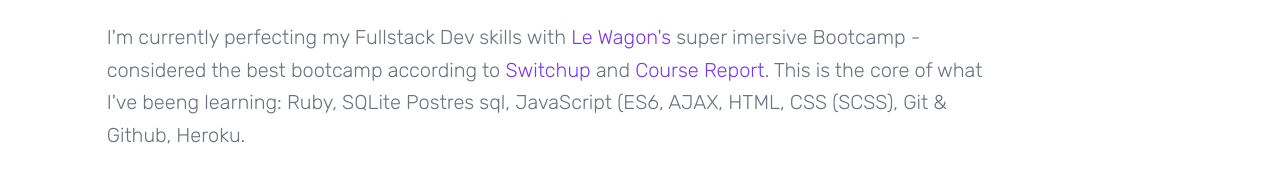
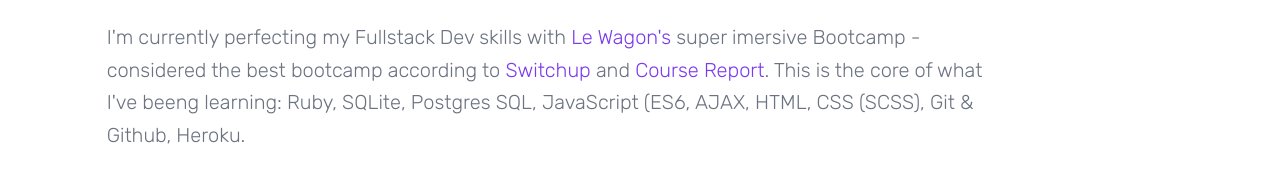
Before and after one commit to fernanda-freitas/personal-website, a Gatsby site: page / in a window 1280 px wide. Shown: the part 626-800 px from the top of the page. Built offline with nearby package versions, Linux system fonts and the light colour scheme; Gatsby itself is replaced by a stand-in of ours.

Commit message:
typo fix

```diff
--- a/src/components/hero.js
+++ b/src/components/hero.js
@@ -21,7 +21,7 @@
             I'm currently perfecting my Fullstack Dev skills with <a className="font-rubik text-purple-600" href="https://www.switchup.org/bootcamps/le-wagon" target="_blank"> Le Wagon's </a> super imersive Bootcamp - considered the best bootcamp according to
             <a className="font-rubik text-purple-600" href="https://www.switchup.org/bootcamps/le-wagon" target="_blank"> Switchup </a>
             and <a className="font-rubik text-purple-600" href="https://www.coursereport.com/schools/le-wagon" target="_blank">Course Report</a>.
-            This is the core of what I've beeng learning: Ruby, SQLite Postres sql, JavaScript (ES6, AJAX, HTML, CSS (SCSS), Git & Github, Heroku.
+            This is the core of what I've beeng learning: Ruby, SQLite, Postgres SQL, JavaScript (ES6, AJAX, HTML, CSS (SCSS), Git & Github, Heroku.
           </h5>
         </div>
         <Cursor />
```
